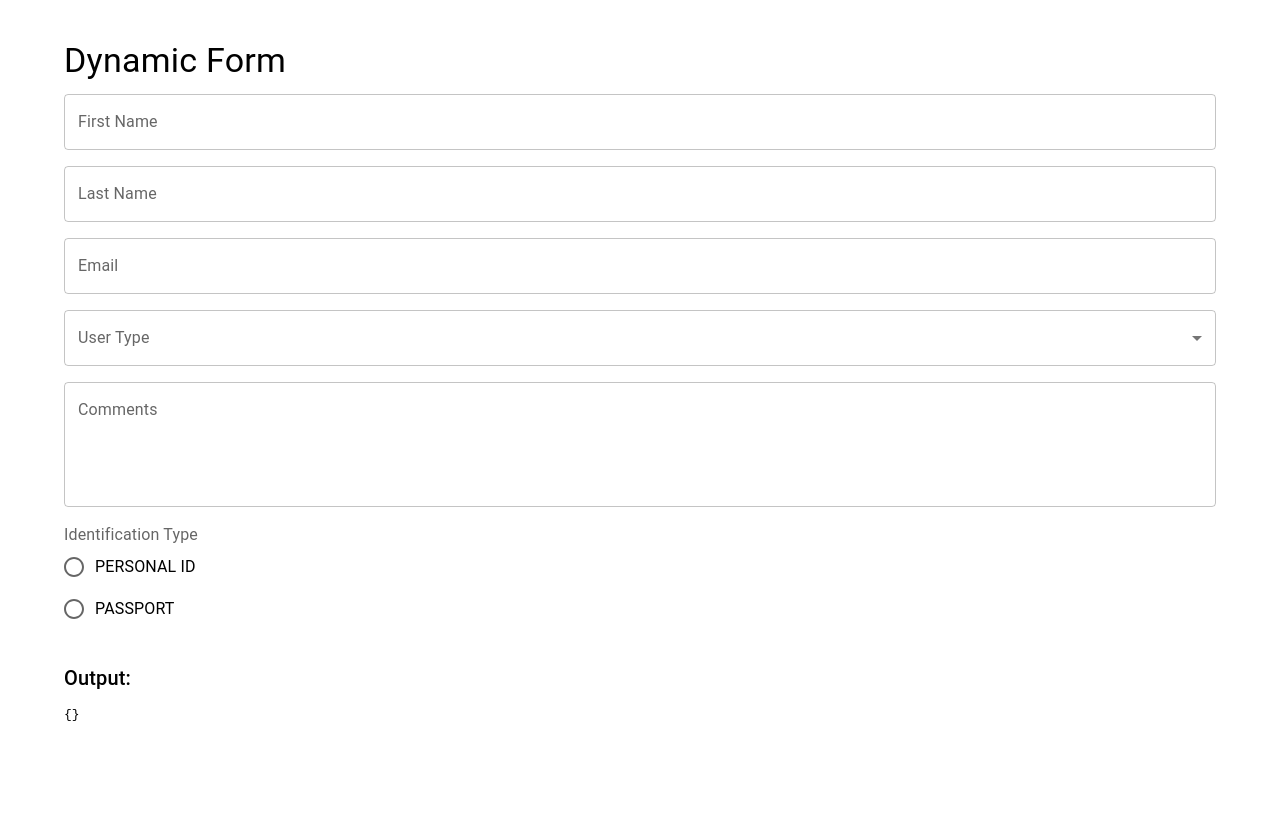
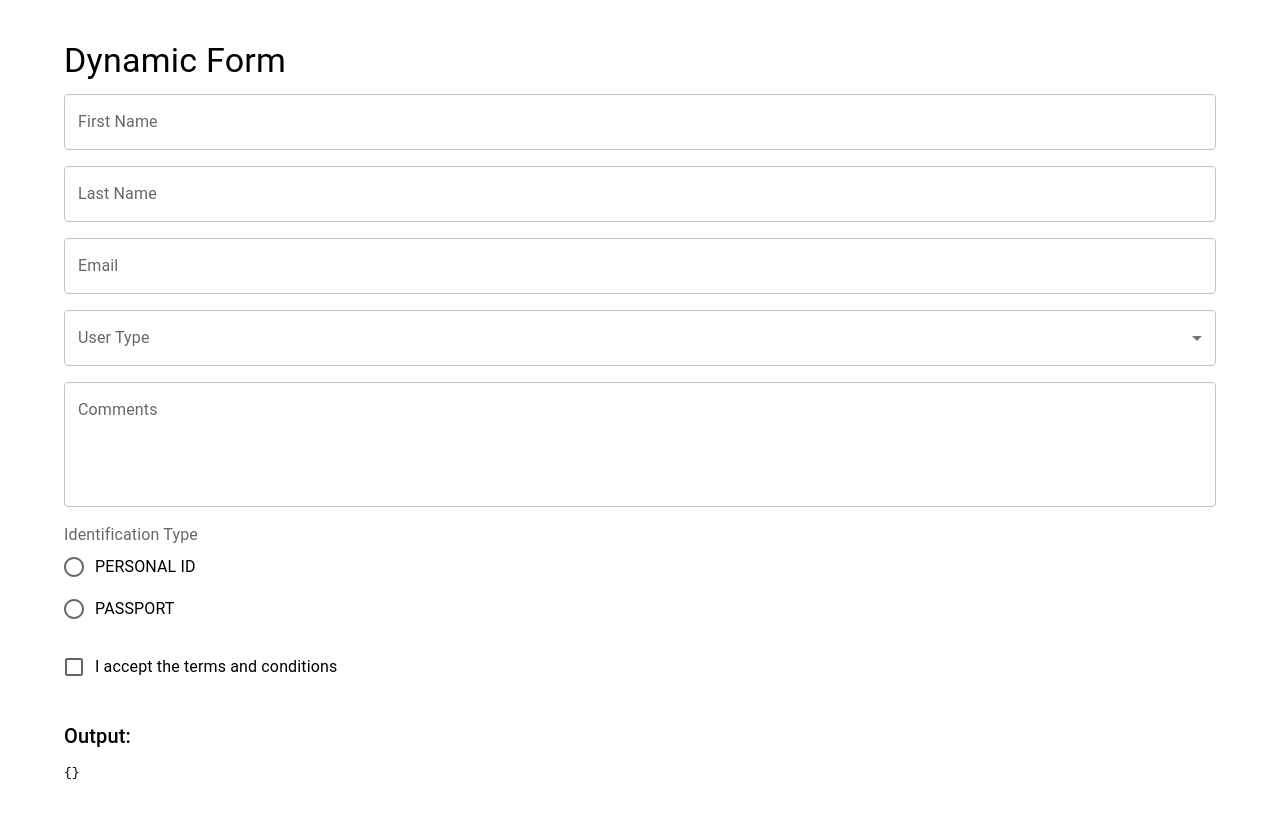
Before and after one commit to GIGGSI/dynamic-form, a React (Vite) app: page / in a window 1280 px wide. Shown: the top 818 px of the page. Built offline with nearby package versions, Linux system fonts and the light colour scheme.

Commit message:
feat: add support for checkbox fields using MUI Checkbox

```diff
--- a/src/App.tsx
+++ b/src/App.tsx
@@ -24,6 +24,11 @@ const exampleSchema: FormSchema = {
       label: 'Identification Type',
       name: 'idType',
       options: ['PERSONAL ID', 'PASSPORT'],
+    },
+    {
+      type: 'checkbox',
+      label: 'I accept the terms and conditions',
+      name: 'agree',
     }
   ]
 };
--- a/src/components/FormRenderer.tsx
+++ b/src/components/FormRenderer.tsx
@@ -5,6 +5,7 @@ import TextField from './fields/TextField';
 import DropdownField from './fields/Dropdown';
 import TextAreaField from './fields/TextArea';
 import RadioField from './fields/RadioField';
+import CheckboxField from './fields/CheckboxField';
 
 type Props = {
     schema: FormSchema;
@@ -58,6 +59,15 @@ export default function FormRenderer({ schema, onChange }: Props) {
                                 onChange={handleChange}
                             />
                         );
+                    case 'checkbox':
+                        return (
+                            <CheckboxField
+                                key={field.name}
+                                field={field}
+                                value={values[field.name] || false}
+                                onChange={handleChange}
+                            />
+                        );
                     default:
                         return null;
                 }
--- /dev/null
+++ b/src/components/fields/CheckboxField.tsx
@@ -0,0 +1,22 @@
+import { Checkbox, FormControlLabel } from '@mui/material';
+import type { CheckboxFieldType } from '../../types/form';
+
+type Props = {
+  field: CheckboxFieldType;
+  value: boolean;
+  onChange: (name: string, value: boolean) => void;
+};
+
+export default function CheckboxField({ field, value, onChange }: Props) {
+  return (
+    <FormControlLabel
+      control={
+        <Checkbox
+          checked={value || false}
+          onChange={(e) => onChange(field.name, e.target.checked)}
+        />
+      }
+      label={field.label}
+    />
+  );
+}
```
Also changed, not shown: src/types/form.ts (+6 -1 lines).
